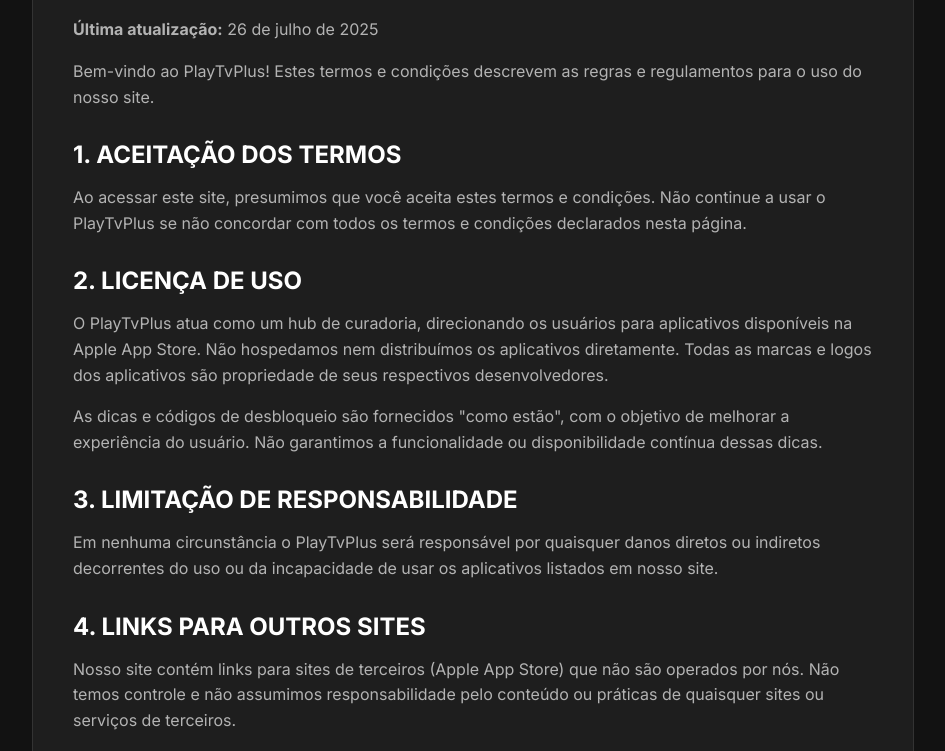
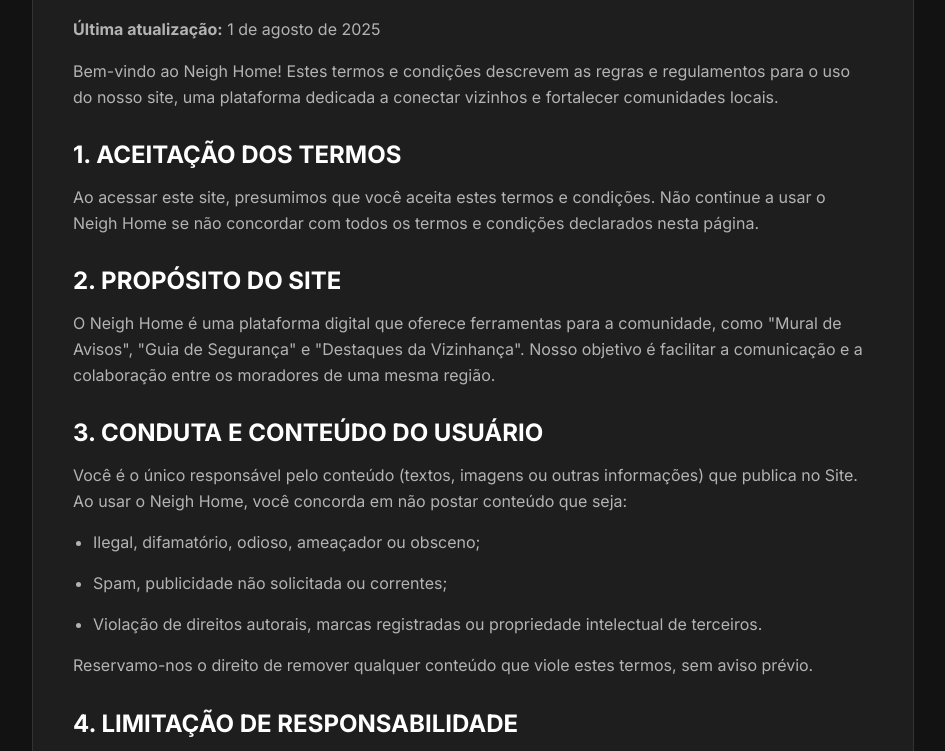
Before and after one commit to kevinrocosta/Page, a plain HTML site: page termos-de-uso.html in a window 1280 px wide. Shown: the part 162-913 px from the top of the page, without its empty margins (167-1112 px from the left). Drawn offline with Linux system fonts and the light colour scheme.

Commit message:
termos-de-uso.html

```diff
--- a/termos-de-uso.html
+++ b/termos-de-uso.html
@@ -3,13 +3,13 @@
 <head>
     <script id="cookieyes" type="text/javascript" src="https://cdn-cookieyes.com/client_data/81e93950d63262b8a373ed82/script.js"></script>
     <meta charset="UTF-8">
-    <title>Termos de Uso - PlayTvPlus</title>
+    <title>Termos de Uso - Neigh Home</title>
     <meta name="viewport" content="width=device-width, initial-scale=1.0">
     <link rel="preconnect" href="https://fonts.googleapis.com">
     <link rel="preconnect" href="https://fonts.gstatic.com" crossorigin>
     <link href="https://fonts.googleapis.com/css2?family=Inter:wght@400;500;700&display=swap" rel="stylesheet">
     <style>
-        :root { --background-color: #121212; --card-color: #1e1e1e; --primary-text: #ffffff; --secondary-text: #b3b3b3; --accent-color: #1DB954; --border-color: #333333; }
+        :root { --background-color: #121212; --card-color: #1e1e1e; --primary-text: #ffffff; --secondary-text: #b3b3b3; --accent-color: #34D399; --border-color: #333333; }
         body { font-family: 'Inter', sans-serif; background-color: var(--background-color); color: var(--primary-text); padding: 20px; }
         .legal-container { max-width: 800px; margin: 40px auto; background-color: var(--card-color); padding: 30px 40px; border-radius: 15px; text-align: left; border: 1px solid var(--border-color); }
         h1 { margin-bottom: 20px; color: var(--primary-text); }
@@ -23,22 +23,24 @@
 <body style="background-color: #121212;">
     <div class="legal-container">
         <h1>Termos de Uso</h1>
-        <p><strong>Última atualização:</strong> 26 de julho de 2025</p>
-        <p>Bem-vindo ao PlayTvPlus! Estes termos e condições descrevem as regras e regulamentos para o uso do nosso site.</p>
-
+        <p><strong>Última atualização:</strong> 1 de agosto de 2025</p>
+        <p>Bem-vindo ao Neigh Home! Estes termos e condições descrevem as regras e regulamentos para o uso do nosso site, uma plataforma dedicada a conectar vizinhos e fortalecer comunidades locais.</p>
         <h2>1. ACEITAÇÃO DOS TERMOS</h2>
-        <p>Ao acessar este site, presumimos que você aceita estes termos e condições. Não continue a usar o PlayTvPlus se não concordar com todos os termos e condições declarados nesta página.</p>
-
-        <h2>2. LICENÇA DE USO</h2>
-        <p>O PlayTvPlus atua como um hub de curadoria, direcionando os usuários para aplicativos disponíveis na Apple App Store. Não hospedamos nem distribuímos os aplicativos diretamente. Todas as marcas e logos dos aplicativos são propriedade de seus respectivos desenvolvedores.</p>
-        <p>As dicas e códigos de desbloqueio são fornecidos "como estão", com o objetivo de melhorar a experiência do usuário. Não garantimos a funcionalidade ou disponibilidade contínua dessas dicas.</p>
-
-        <h2>3. LIMITAÇÃO DE RESPONSABILIDADE</h2>
-        <p>Em nenhuma circunstância o PlayTvPlus será responsável por quaisquer danos diretos ou indiretos decorrentes do uso ou da incapacidade de usar os aplicativos listados em nosso site.</p>
-
-        <h2>4. LINKS PARA OUTROS SITES</h2>
-        <p>Nosso site contém links para sites de terceiros (Apple App Store) que não são operados por nós. Não temos controle e não assumimos responsabilidade pelo conteúdo ou práticas de quaisquer sites ou serviços de terceiros.</p>
-
+        <p>Ao acessar este site, presumimos que você aceita estes termos e condições. Não continue a usar o Neigh Home se não concordar com todos os termos e condições declarados nesta página.</p>
+        <h2>2. PROPÓSITO DO SITE</h2>
+        <p>O Neigh Home é uma plataforma digital que oferece ferramentas para a comunidade, como "Mural de Avisos", "Guia de Segurança" e "Destaques da Vizinhança". Nosso objetivo é facilitar a comunicação e a colaboração entre os moradores de uma mesma região.</p>
+        <h2>3. CONDUTA E CONTEÚDO DO USUÁRIO</h2>
+        <p>Você é o único responsável pelo conteúdo (textos, imagens ou outras informações) que publica no Site. Ao usar o Neigh Home, você concorda em não postar conteúdo que seja:</p>
+        <ul>
+            <li>Ilegal, difamatório, odioso, ameaçador ou obsceno;</li>
+            <li>Spam, publicidade não solicitada ou correntes;</li>
+            <li>Violação de direitos autorais, marcas registradas ou propriedade intelectual de terceiros.</li>
+        </ul>
+        <p>Reservamo-nos o direito de remover qualquer conteúdo que viole estes termos, sem aviso prévio.</p>
+        <h2>4. LIMITAÇÃO DE RESPONSABILIDADE</h2>
+        <p>O Neigh Home atua como um facilitador. Não nos responsabilizamos pela veracidade, qualidade ou legalidade das informações postadas pelos usuários, incluindo os serviços listados ou os eventos divulgados. Qualquer transação ou interação entre usuários é de sua inteira responsabilidade.</p>
+        <h2>5. LINKS PARA OUTROS SITES</h2>
+        <p>Nosso site pode conter links para sites de terceiros que não são operados por nós. Não temos controle e não assumimos responsabilidade pelo conteúdo, políticas de privacidade ou práticas de quaisquer sites ou serviços de terceiros.</p>
         <a href="index.html" class="back-link">&larr; Voltar para a página inicial</a>
     </div>
 </body>
```
